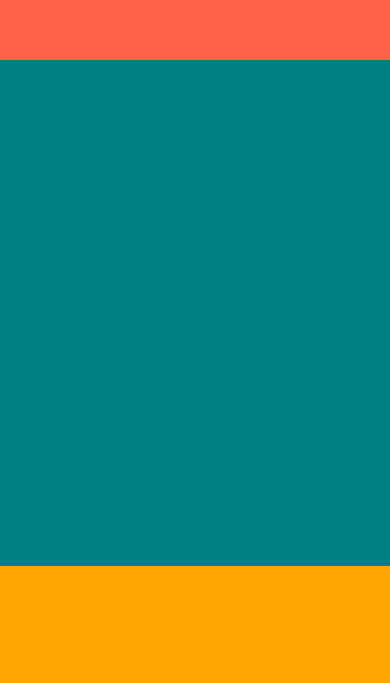
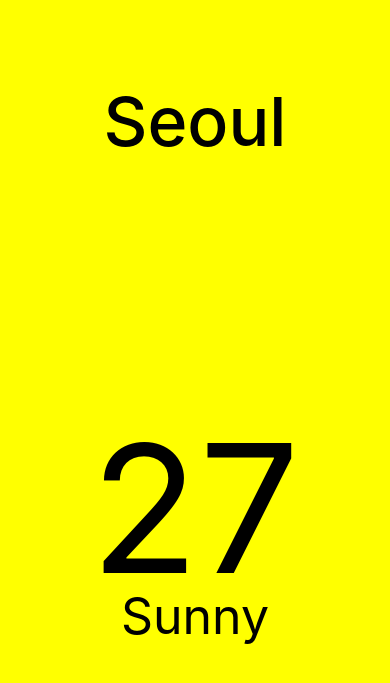
Before and after one commit to siawase17/React-Native, a React Native app: screen / in a window 390 px wide. Shown: the part 109-792 px from the top of the page. Built offline with nearby package versions, Linux system fonts and the light colour scheme.

Commit message:
Weather app layout

```diff
--- a/App.jsx
+++ b/App.jsx
@@ -1,12 +1,50 @@
+import { View, Text, StyleSheet, ScrollView } from 'react-native';
 import React from 'react';
-import { View } from 'react-native';
 
 export default function App() {
   return (
-    <View style={{ flex: 1 }}>
-      <View style={{ flex: 1, backgroundColor: 'tomato'}}></View>
-      <View style={{ flex: 3, backgroundColor: 'teal'}}></View>
-      <View style={{ flex: 1, backgroundColor: 'orange'}}></View>
+    <View style={styles.container}>
+      <View style={styles.city}>
+        <Text style={styles.cityName}>Seoul</Text>
+      </View>
+
+      <ScrollView style={styles.weather}>
+        <View style={styles.day}>
+          <Text style={styles.temp}>27</Text>
+          <Text style={styles.description}>Sunny</Text>
+        </View>
+      </ScrollView>
     </View>
   );
 }
+
+const styles = StyleSheet.create({
+  container: {
+    flex: 1,
+    backgroundColor: 'yellow',
+  },
+  city: {
+    flex: 1.2,
+    justifyContent: 'center',
+    alignItems: 'center',
+  },
+  cityName: {
+    fontSize: 68,
+    fontWeight: '500',
+  },
+  weather: {
+    flex: 3,
+  },
+  day: {
+    flex: 1,
+    alignItems: 'center',
+  },
+  temp: {
+    marginTop: 50,
+    fontSize: 178,
+  },
+  description: {
+    marginTop: -30,
+    fontSize: 50,
+  },
+});
```
